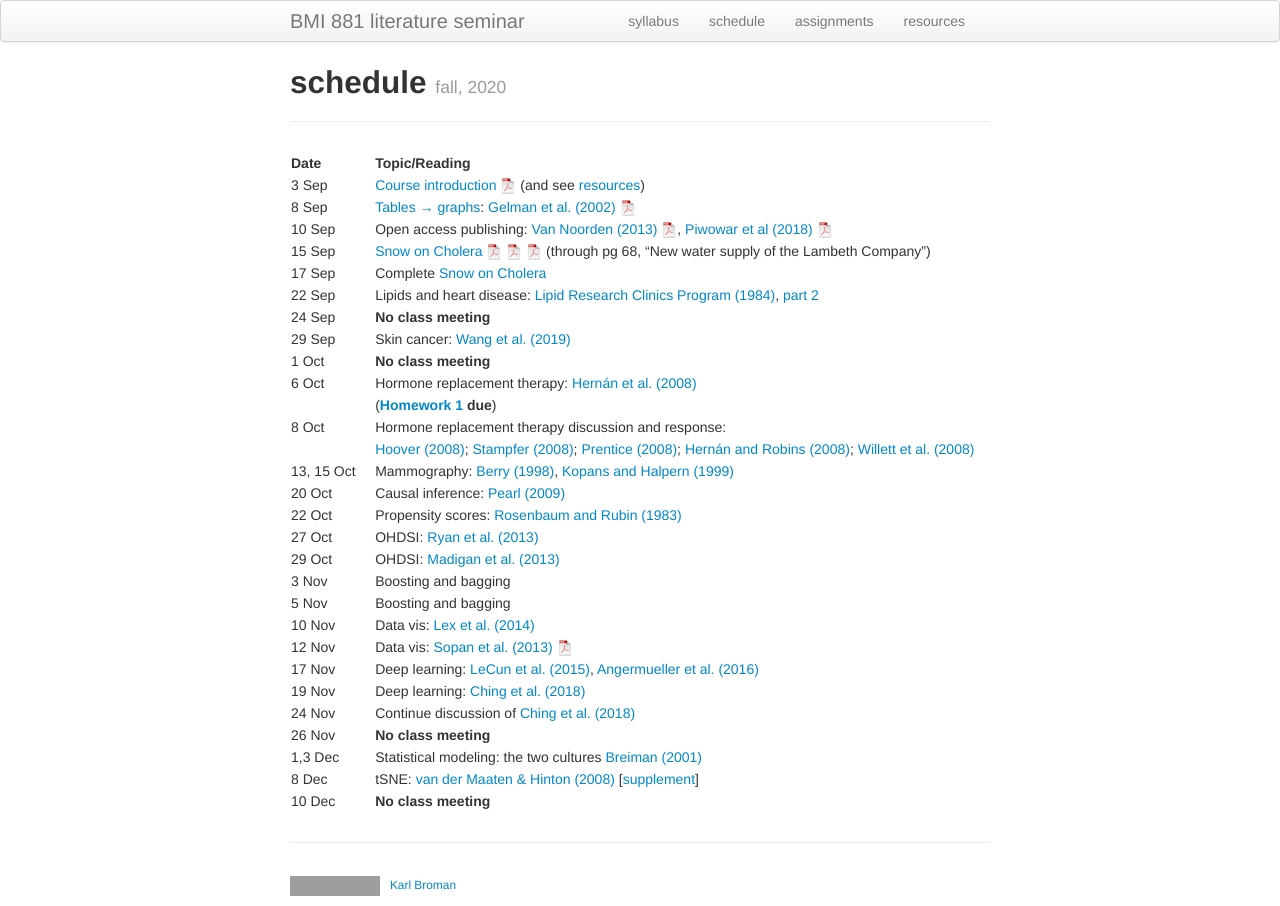
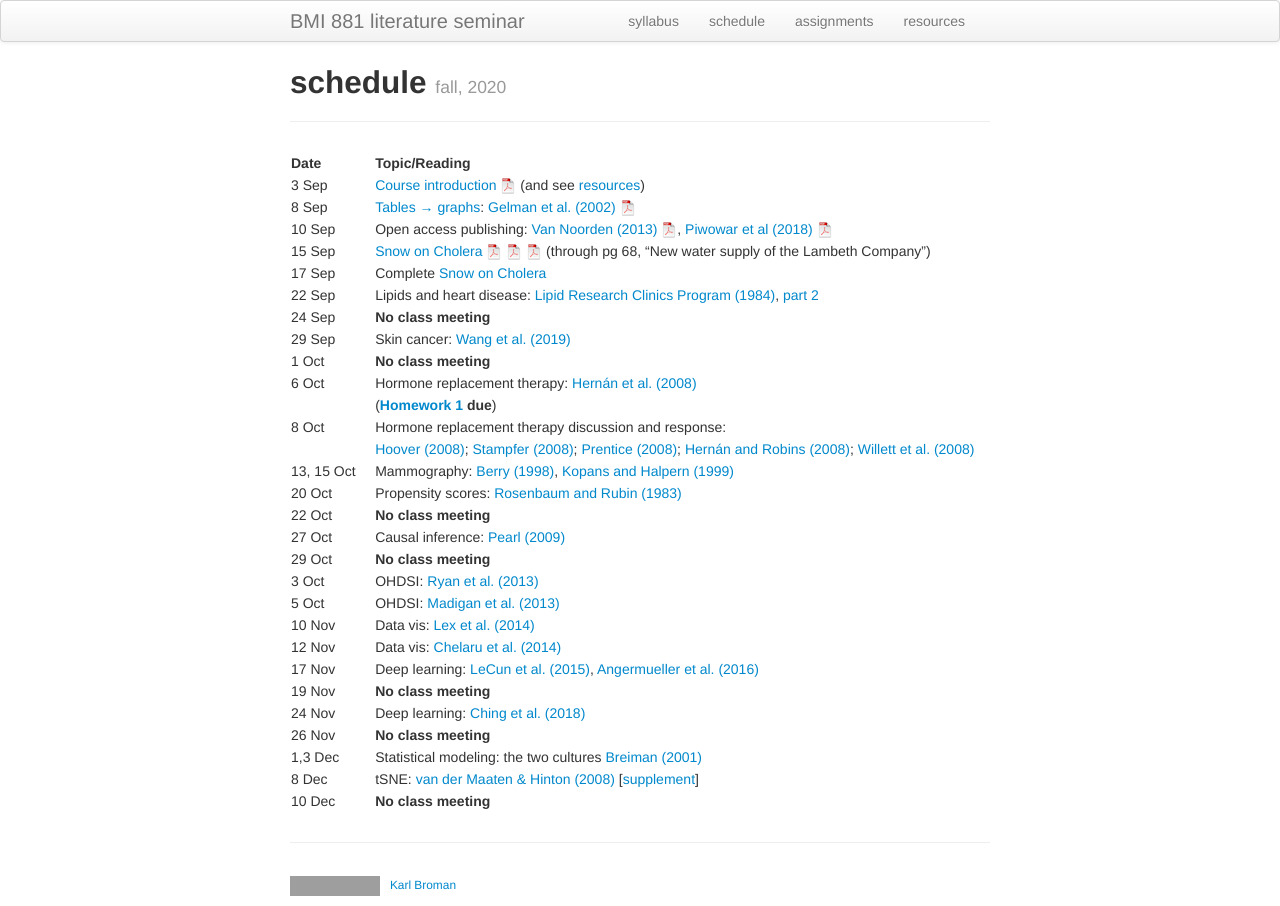
Before and after one commit to kbroman/BMI881_fall2022, a Jekyll site: the page built from schedule.md, in a window 1280 px wide. Built offline with Jekyll 4.4.1, drawn with Linux system fonts in a browser that asks for light colours; grey boxes are pictures that could not be loaded.

Commit message:
Revisions to schedule

```diff
--- a/schedule.md
+++ b/schedule.md
@@ -21,17 +21,17 @@ description: Schedule and readings for BMI 881, Biomedical data science scholarl
 | 8 Oct  |   | Hormone replacement therapy discussion and response:
 |         |   | [Hoover (2008)](https://doi.org/10.1097/EDE.0b013e318188e21d); [Stampfer (2008)](https://doi.org/10.1097/EDE.0b013e318188442e); [Prentice (2008)](https://doi.org/10.1097/EDE.0b013e318188e83b); [Hern&aacute;n and Robins (2008)](https://doi.org/10.1097/EDE.0b013e318188e85f); [Willett et al. (2008)](https://doi.org/10.1097/EDE.0b013e318188e84e) |
 | 13, 15 Oct |  | Mammography: [Berry (1998)](https://doi.org/10.1093/jnci/90.19.1431), [Kopans and Halpern (1999)](https://doi.org/10.1093/jnci/91.4.382) |
-| 20 Oct    |  | Causal inference: [Pearl (2009)](http://doi.org/10.1214/09-SS057)  |
-| 22 Oct    |  | Propensity scores: [Rosenbaum and Rubin (1983)](http://doi.org/10.1093/biomet/70.1.41) |
-| 27 Oct    |  | OHDSI: [Ryan et al. (2013)](https://doi.org/10.1038/psp.2013.52) |
-| 29 Oct    |  | OHDSI: [Madigan et al. (2013)](https://doi.org/10.1093/aje/kwt010) |
-| 3 Nov     |  | Boosting and bagging |
-| 5 Nov     |  | Boosting and bagging |
+| 20 Oct    |  | Propensity scores: [Rosenbaum and Rubin (1983)](http://doi.org/10.1093/biomet/70.1.41) |
+| 22 Oct    |  | **No class meeting** |
+| 27 Oct    |  | Causal inference: [Pearl (2009)](http://doi.org/10.1214/09-SS057)  |
+| 29 Oct    |  | **No class meeting** |
+| 3 Oct     |  | OHDSI: [Ryan et al. (2013)](https://doi.org/10.1038/psp.2013.52) |
+| 5 Oct     |  | OHDSI: [Madigan et al. (2013)](https://doi.org/10.1093/aje/kwt010) |
 | 10 Nov    |  | Data vis: [Lex et al. (2014)](https://doi.org/10.1109/TVCG.2014.2346248)
-| 12 Nov    |  | Data vis: [Sopan et al. (2013)](https://doi.org/10.1080/10447318.2012.687676) [![pdf logo](icons/pdf-icon.png)](http://www.cs.umd.edu/~ben/Sopan2013Exploring.pdf)
+| 12 Nov    |  | Data vis: [Chelaru et al. (2014)](https://doi.org/10.1038/nmeth.3038) |
 | 17 Nov    |  | Deep learning: [LeCun et al. (2015)](https://doi.org/10.1038/nature14539), [Angermueller et al. (2016)](https://doi.org/10.15252/msb.20156651)
-| 19 Nov    |  | Deep learning: [Ching et al. (2018)](https://doi.org/10.1098/rsif.2017.0387) |
-| 24 Nov    |  | Continue discussion of [Ching et al. (2018)](https://doi.org/10.1098/rsif.2017.0387) |
+| 19 Nov    |  | **No class meeting** |
+| 24 Nov    |  | Deep learning: [Ching et al. (2018)](https://doi.org/10.1098/rsif.2017.0387) |
 | 26 Nov    |  | **No class meeting** |
 | 1,3 Dec   |  | Statistical modeling: the two cultures [Breiman (2001)](https://doi.org/10.1214/ss/1009213726) |
 | 8 Dec     |  | tSNE: [van der Maaten & Hinton (2008)](http://www.jmlr.org/papers/volume9/vandermaaten08a/vandermaaten08a.pdf) \[[supplement](https://lvdmaaten.github.io/publications/misc/Supplement_JMLR_2008.pdf)\] |
```
